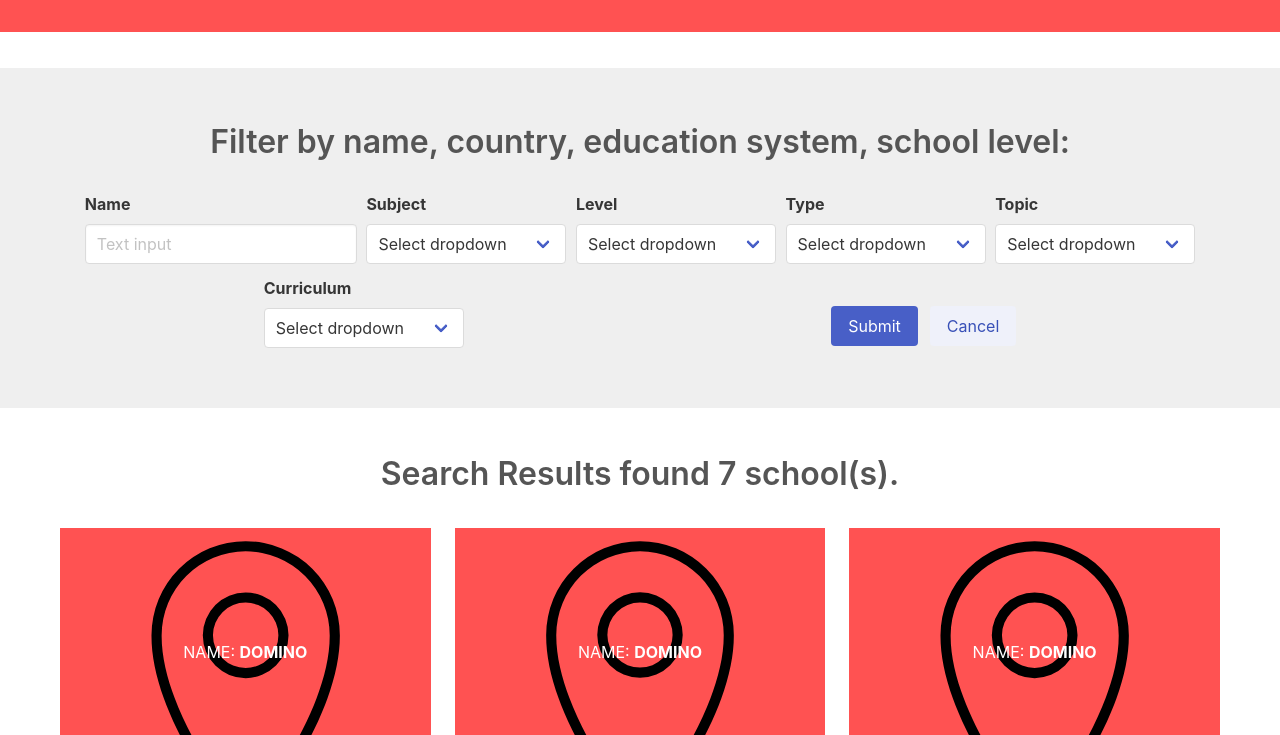
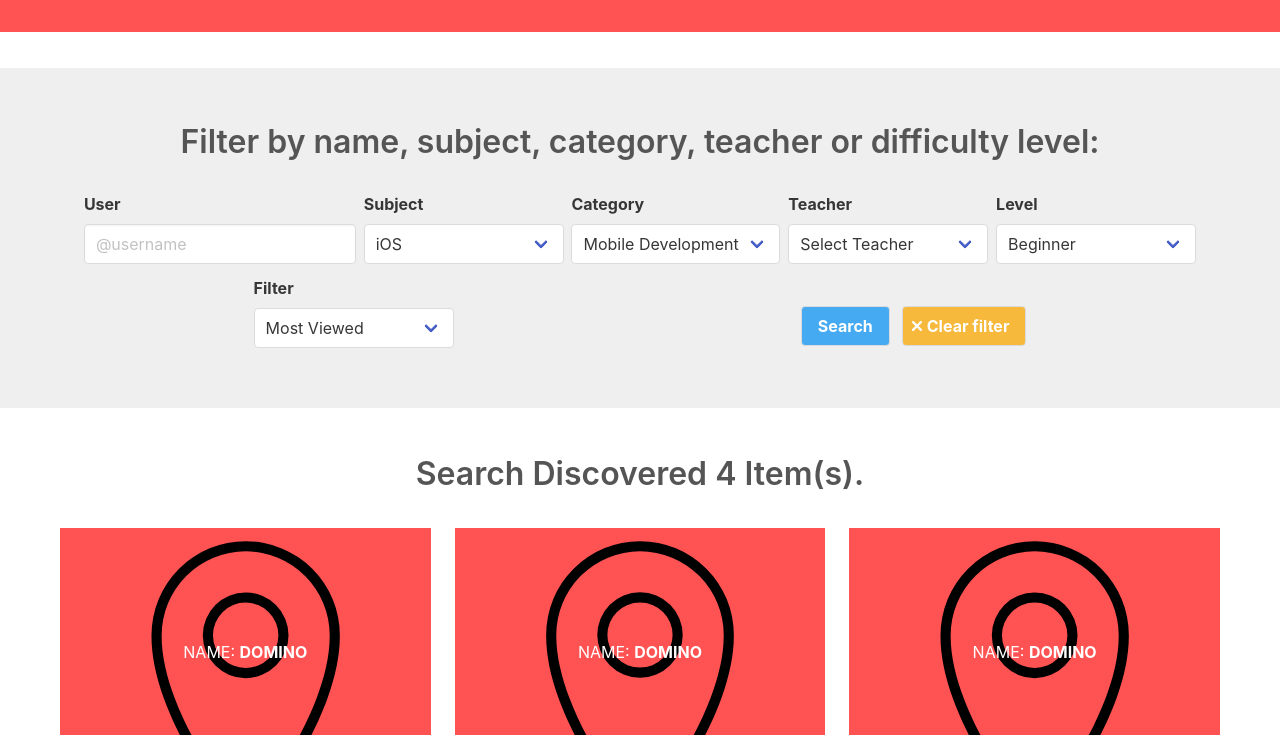
Before and after one commit to m15e/microverse-html-css-capstone, a plain HTML site: page search-results.html in a window 1280 px wide. Shown: the part 65-800 px from the top of the page. Drawn offline with nearby package versions, Linux system fonts and the light colour scheme.

Commit message:
ADD filter styling

```diff
--- a/scss/style.scss
+++ b/scss/style.scss
@@ -133,6 +133,23 @@
   }
 }
 
+.filt-btn-search {
+  background-color: $theme-blue;
+}
+
+.filt-btn-search:hover, .filt-btn-clear:hover {
+  background-color: $theme-color;
+  color: #fff;
+}
+
+.filt-btn-clear {
+ background: url('../img/clear.svg') no-repeat, #f6b93b no-repeat;
+ background-size: 8%, cover;
+ background-position: 0.6rem center, center;
+ padding-left: 1.5rem;
+ color: #fff;
+}
+
 .result-link {
   width: 250px;
   height: 70px;
--- a/search-results.html
+++ b/search-results.html
@@ -4,7 +4,7 @@
 <head>
   <meta charset="UTF-8">
   <meta name="viewport" content="width=device-width, initial-scale=1.0">
-  <title>LinkSpace | Results</title>
+  <title>Search Results | LearnSpace</title>
   <link rel="stylesheet" href="https://cdn.jsdelivr.net/npm/bulma@0.9.0/css/bulma.min.css">
   <link rel="stylesheet" href="./css/style.css">
 </head>
@@ -47,14 +47,14 @@
   <div class="results-page">
     <section class='search-filter bg-light-grey mt-6'>
       <div class="container py-6">
-        <h2 class='title is-3 has-text-centered px-4 py-2 clr-grey'>Filter by name, country, education system, school level:
+        <h2 class='title is-3 has-text-centered px-4 py-2 clr-grey'>Filter by name, subject, category, teacher or difficulty level:
         </h2>
 
         <form action="/filter" class='is-flex wrap-wrap is-just-around px-4'>
           <div class="field">
-            <label class="label">Name</label>
+            <label class="label">User</label>
             <div class="control">
-              <input class="input" type="text" placeholder="Text input">
+              <input class="input" type="text" placeholder="@username">
             </div>
           </div>
           <div class="field">
@@ -62,7 +62,29 @@
             <div class="control">
               <div class="select">
                 <select>
-                  <option>Select dropdown</option>
+                  <option>iOS</option>
+                  <option>With options</option>
+                </select>
+              </div>
+            </div>
+          </div>
+          <div class="field">
+            <label class="label">Category</label>
+            <div class="control">
+              <div class="select">
+                <select>
+                  <option>Mobile Development</option>
+                  <option>With options</option>
+                </select>
+              </div>
+            </div>
+          </div>
+          <div class="field">
+            <label class="label">Teacher</label>
+            <div class="control">
+              <div class="select">
+                <select>
+                  <option>Select Teacher</option>
                   <option>With options</option>
                 </select>
               </div>
@@ -73,40 +95,18 @@
             <div class="control">
               <div class="select">
                 <select>
-                  <option>Select dropdown</option>
+                  <option>Beginner</option>
                   <option>With options</option>
                 </select>
               </div>
             </div>
           </div>
           <div class="field">
-            <label class="label">Type</label>
+            <label class="label">Filter</label>
             <div class="control">
               <div class="select">
                 <select>
-                  <option>Select dropdown</option>
-                  <option>With options</option>
-                </select>
-              </div>
-            </div>
-          </div>
-          <div class="field">
-            <label class="label">Topic</label>
-            <div class="control">
-              <div class="select">
-                <select>
-                  <option>Select dropdown</option>
-                  <option>With options</option>
-                </select>
-              </div>
-            </div>
-          </div>
-          <div class="field">
-            <label class="label">Curriculum</label>
-            <div class="control">
-              <div class="select">
-                <select>
-                  <option>Select dropdown</option>
+                  <option>Most Viewed</option>
                   <option>With options</option>
                 </select>
               </div>
@@ -114,10 +114,10 @@
           </div>
           <div class="field is-grouped is-flex ai-center">
             <div class="control pt-4">
-              <button class="button is-link">Submit</button>
+              <button class="button filt-btn-search has-text-weight-bold clr-white">Search</button>
             </div>
             <div class="control pt-4">
-              <button class="button is-link is-light">Cancel</button>
+              <button class="button filt-btn-clear has-text-weight-bold clr-white">Clear filter</button>
             </div>
           </div>
         </form>
@@ -125,7 +125,7 @@
       </div>
     </section>
     <section class="search-results py-6">
-      <h3 class='title has-text-centered clr-grey'>Search Results found 7 school(s).</h3>
+      <h3 class='title has-text-centered clr-grey'>Search Discovered 4 Item(s).</h3>
       <div class="columns is-tablet px-6">
         <div class="column is-one-third has-text-centered">
           <a href="#" class='is-block w-100 pt-4'>
```
Also changed, not shown: result.html (+1 -1 lines), css/style.css, img/ai.gif (added), img/bg.jpg (deleted), img/clear.svg (added), img/comms.gif (added), img/missem.jpeg (added), img/school.jpg (deleted), 2 other files.
